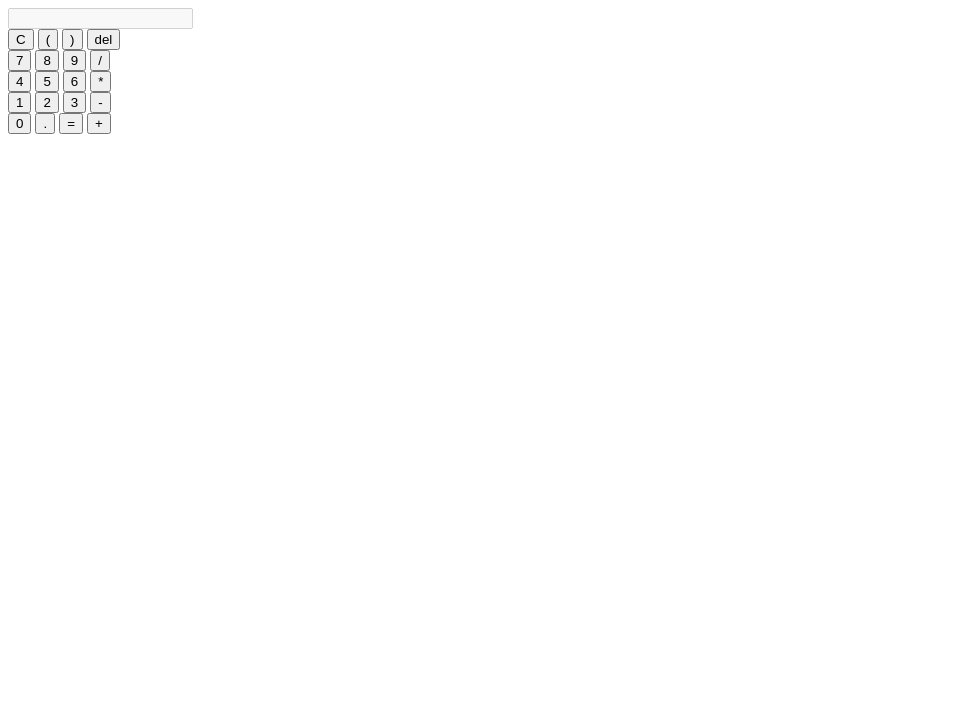
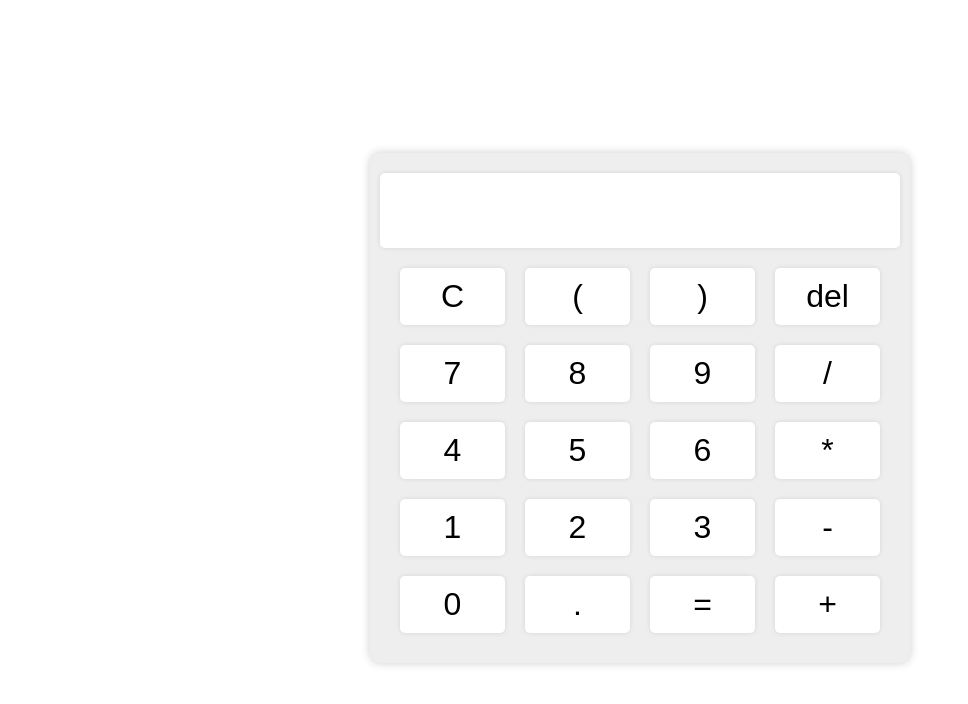
Before and after one commit to EleoXDA/Calculator_JS, a plain HTML site: page index.html in a window 1280 px wide. Shown: the whole page, without its empty margins (0-968 px from the left). Drawn offline with Linux system fonts and the light colour scheme.

Commit message:
Import CSS into HTML

```diff
--- a/index.html
+++ b/index.html
@@ -2,6 +2,7 @@
 <html>
   <head>
     <title>Calculator JS</title>
+    <link rel="stylesheet" href="calculator.css">
   </head>
   <body>
     <div class="calculator">
```
